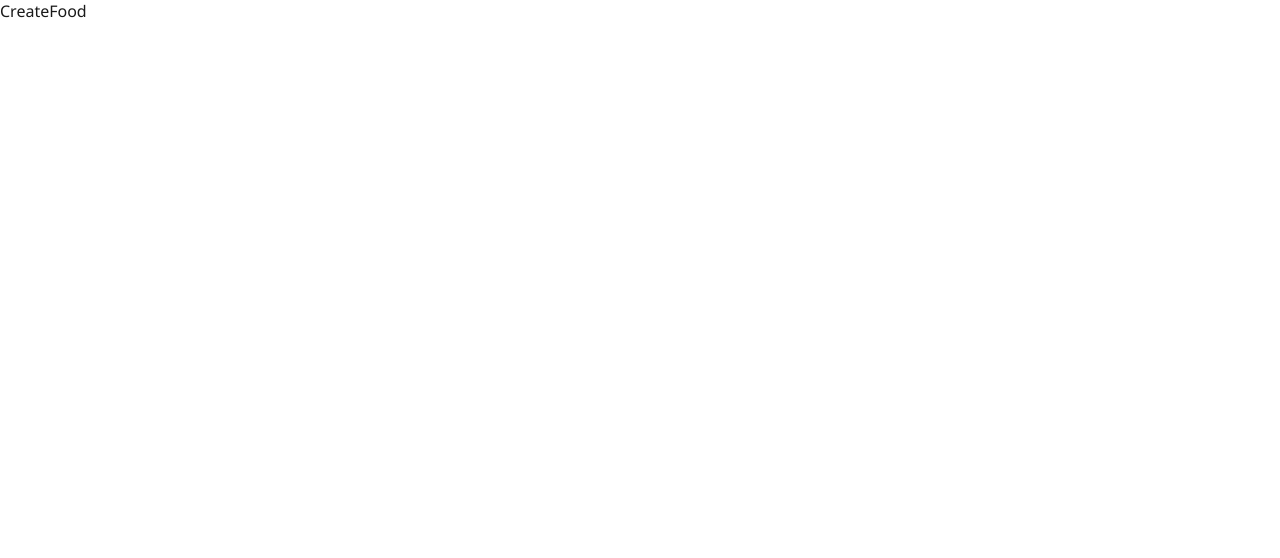
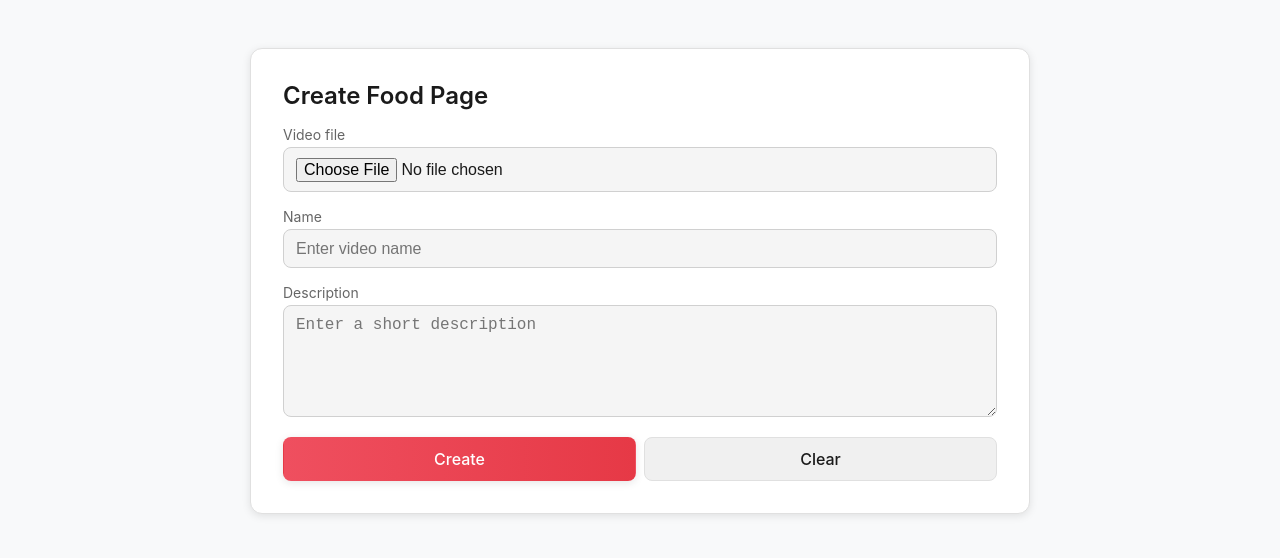
Before and after one commit to Sahil-Raj75/Zomato-reel-feed-aggregreator, a React app in the folder frontend/: page /create-food in a window 1280 px wide. Shown: the top 558 px of the page. Built offline with nearby package versions, Linux system fonts and the light colour scheme; the HTML template or start-up script is replaced by a standard one.

Commit message:
page for creating the fooditems

```diff
--- a/frontend/src/pages/CreateFoodPage/CreateFood.jsx
+++ b/frontend/src/pages/CreateFoodPage/CreateFood.jsx
@@ -1,9 +1,98 @@
-import React from 'react'
+import React, { useRef, useState } from 'react'
+import './../../styles/createFood.css'
+import axios from 'axios'
+const CreateFood = () => {
+  const [videoFile, setVideoFile] = useState(null)
+  const [name, setName] = useState('')
+  const [description, setDescription] = useState('')
+  const videoRef = useRef(null)
 
-const CreateFood = () => {
+  const handleVideoChange = (e) => {
+    const f = e.target.files && e.target.files[0]
+    if (f) setVideoFile(f)
+  }
+
+  const handleSubmit = async (e) => {
+    e.preventDefault()
+
+    if (!videoFile || !name.trim()) {
+      console.log('Please provide a video file and a name')
+    }
+    const formData = new FormData()
+    formData.append('video', videoFile)
+    formData.append('name', name)
+    formData.append('description', description)
+    // TODO: send `formData` to backend endpoint (e.g., /api/foods)
+
+    const response = await axios.post('http://localhost:3000/api/food', formData, {
+      withCredentials: true
+  })
+
+    console.log(response.data);
+}
+
+  const clearForm = () => {
+    setVideoFile(null)
+    setName('')
+    setDescription('')
+    if (videoRef.current) videoRef.current.load()
+  }
+
   return (
-    <div>CreateFood</div>
+    <div className="create-food-page">
+      <form className="create-food-form" onSubmit={handleSubmit}>
+        <h2 className="form-title">Create Food Page</h2>
+
+        <label className="field file-field">
+          <span className="label">Video file</span>
+          <input
+            type="file"
+            accept="video/*"
+            onChange={handleVideoChange}
+            className="input-file"
+          />
+        </label>
+
+        {videoFile && (
+          <div className="video-preview">
+            <video controls src={URL.createObjectURL(videoFile)} ref={videoRef} />
+            <div className="video-meta">{videoFile.name} • {(videoFile.size / 1024 / 1024).toFixed(2)} MB</div>
+          </div>
+        )}
+
+        <label className="field">
+          <span className="label">Name</span>
+          <input
+            type="text"
+            value={name}
+            onChange={(e) => setName(e.target.value)}
+            placeholder="Enter video name"
+            className="input"
+          />
+        </label>
+
+        <label className="field">
+          <span className="label">Description</span>
+          <textarea
+            value={description}
+            onChange={(e) => setDescription(e.target.value)}
+            placeholder="Enter a short description"
+            rows={5}
+            className="textarea"
+          />
+        </label>
+
+        <div className="form-actions">
+          <button type="submit" className="btn btn-primary">
+            Create
+          </button>
+          <button type="button" className="btn btn-secondary" onClick={clearForm}>
+            Clear
+          </button>
+        </div>
+      </form>
+    </div>
   )
 }
 
-export default CreateFood
+export default CreateFood;
--- a/frontend/src/pages/FoodPartnerLogin.jsx
+++ b/frontend/src/pages/FoodPartnerLogin.jsx
@@ -18,7 +18,7 @@ const FoodPartnerLogin = () => {
     withCredentials: true
   });
 
-  console.log(response.data);
+  // console.log(response.data);
 
   navigate('/create-food');
 
--- /dev/null
+++ b/frontend/src/styles/CreateFood.css
@@ -0,0 +1,115 @@
+@import "./theme.css";
+
+/* Styles for CreateFood page using theme variables from src/styles/theme.css */
+.create-food-page {
+  min-height: 70vh;
+  display: flex;
+  align-items: center;
+  justify-content: center;
+  padding: var(--spacing-2xl);
+  background: var(--bg-secondary);
+  color: var(--text-primary);
+  font-family: var(--font-family-base);
+}
+
+.create-food-form {
+  width: 100%;
+  max-width: 780px;
+  background: var(--bg-primary);
+  border-radius: var(--radius-lg);
+  box-shadow: var(--shadow-light);
+  padding: calc(var(--spacing-lg) + 8px);
+  border: 1px solid var(--border-color);
+}
+
+.form-title {
+  margin: 0 0 var(--spacing-md) 0;
+  font-size: var(--font-size-2xl);
+  font-weight: var(--font-weight-semibold);
+  color: var(--text-primary);
+}
+
+.field {
+  display: block;
+  margin-bottom: var(--spacing-md);
+}
+
+.field .label {
+  display: block;
+  margin-bottom: var(--spacing-xs);
+  color: var(--text-secondary);
+  font-size: var(--font-size-sm);
+}
+
+.input,
+.textarea,
+.input-file {
+  width: 100%;
+  padding: 0.6rem 0.75rem;
+  border-radius: var(--radius-md);
+  border: 1px solid var(--input-border);
+  background: var(--input-bg);
+  color: var(--text-primary);
+  font-size: var(--font-size-base);
+  transition: box-shadow var(--transition-fast), border-color var(--transition-fast);
+}
+
+.input:focus,
+.textarea:focus,
+.input-file:focus {
+  outline: none;
+  box-shadow: var(--shadow-light);
+  border-color: var(--link-color);
+}
+
+.video-preview {
+  margin-bottom: var(--spacing-md);
+  display: flex;
+  flex-direction: column;
+  gap: var(--spacing-xs);
+}
+
+.video-preview video {
+  width: 100%;
+  border-radius: var(--radius-sm);
+  background: #000;
+}
+
+.video-meta {
+  font-size: var(--font-size-sm);
+  color: var(--text-secondary);
+}
+
+.form-actions {
+  display: flex;
+  gap: var(--spacing-sm);
+  margin-top: var(--spacing-md);
+}
+
+.btn {
+  padding: 0.6rem 1rem;
+  border-radius: var(--radius-md);
+  font-weight: var(--font-weight-medium);
+  cursor: pointer;
+  border: 1px solid transparent;
+  transition: background var(--transition-fast), transform var(--transition-fast);
+}
+
+.btn-primary {
+  background: linear-gradient(90deg, var(--button-primary), var(--button-primary-hover));
+  color: #fff;
+}
+
+.btn-primary:hover { transform: translateY(-1px); }
+
+.btn-secondary {
+  background: var(--button-secondary);
+  color: var(--button-secondary-text);
+  border-color: var(--border-color);
+}
+
+.btn-secondary:hover { transform: translateY(-1px); }
+
+@media (max-width: 640px) {
+  .create-food-form { padding: var(--spacing-md); }
+}
```
